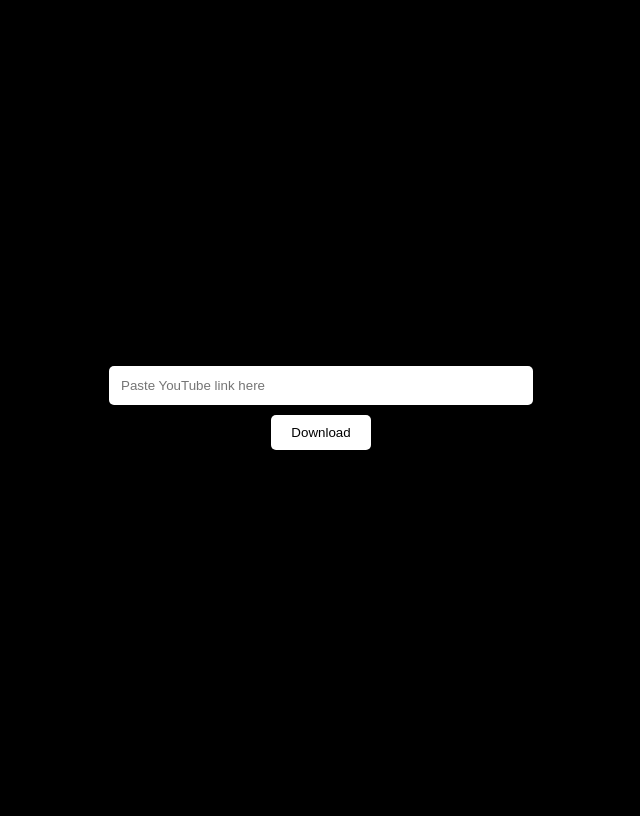
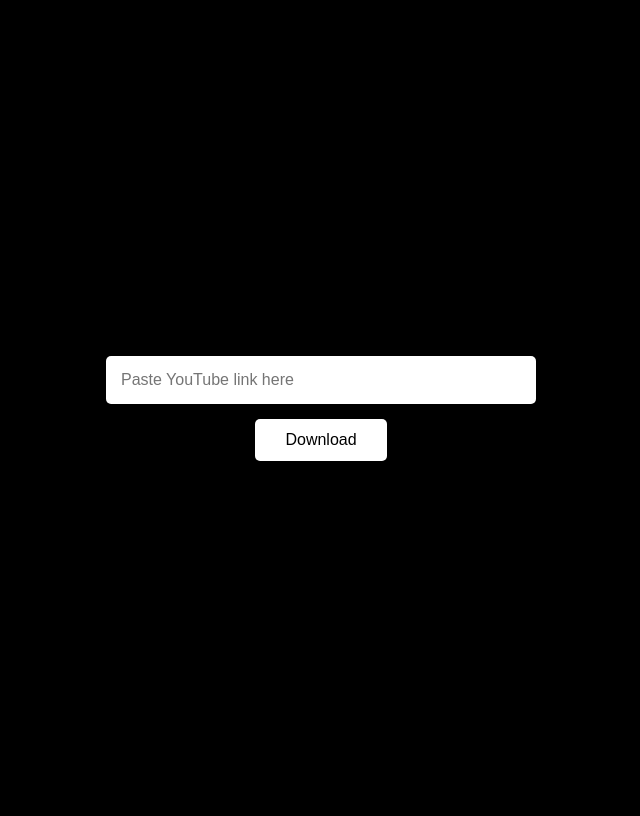
Before and after one commit to Zeerunsyou/youtubedownloader, a Flask app: page / in a window 1280 px wide. Shown: the whole page, without its empty margins (319-959 px from the left). Run offline with Flask 3, Linux system fonts and the light colour scheme.

Commit message:
Update index.html

```diff
--- a/templates/index.html
+++ b/templates/index.html
@@ -1,34 +1,40 @@
 <!DOCTYPE html>
 <html lang="en">
 <head>
-  <meta charset="UTF-8">
+  <meta charset="UTF-8" />
   <title>YouTube Downloader</title>
   <style>
     body {
-      background: black;
+      background-color: #000;
       color: white;
-      font-family: sans-serif;
+      font-family: Arial, sans-serif;
+      height: 100vh;
       display: flex;
+      justify-content: center;
       align-items: center;
-      justify-content: center;
-      height: 100vh;
     }
     .container {
       text-align: center;
     }
-    input {
-      padding: 12px;
+    input[type="text"] {
       width: 400px;
+      padding: 15px;
+      font-size: 16px;
       border-radius: 5px;
       border: none;
-      margin-bottom: 10px;
+      margin-bottom: 15px;
     }
     button {
-      padding: 10px 20px;
-      background: white;
+      padding: 12px 30px;
+      font-size: 16px;
+      border-radius: 5px;
+      border: none;
+      cursor: pointer;
+      background-color: white;
       color: black;
-      border: none;
-      border-radius: 5px;
+    }
+    button:hover {
+      background-color: #ddd;
     }
   </style>
 </head>
@@ -36,7 +42,7 @@
   <div class="container">
     <form method="POST" action="/download">
       <input type="text" name="url" placeholder="Paste YouTube link here" required />
-      <br>
+      <br />
       <button type="submit">Download</button>
     </form>
   </div>
```
